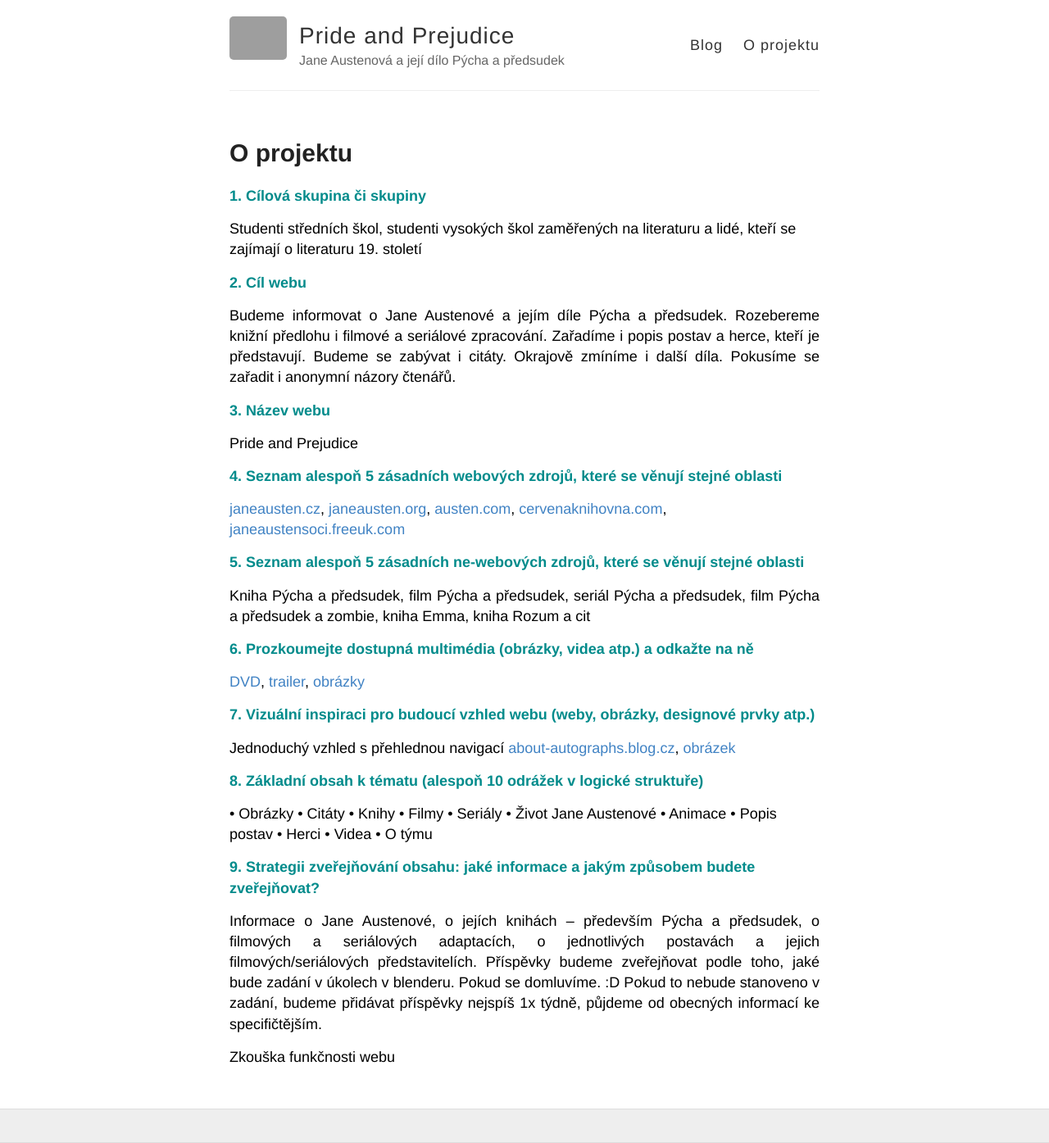
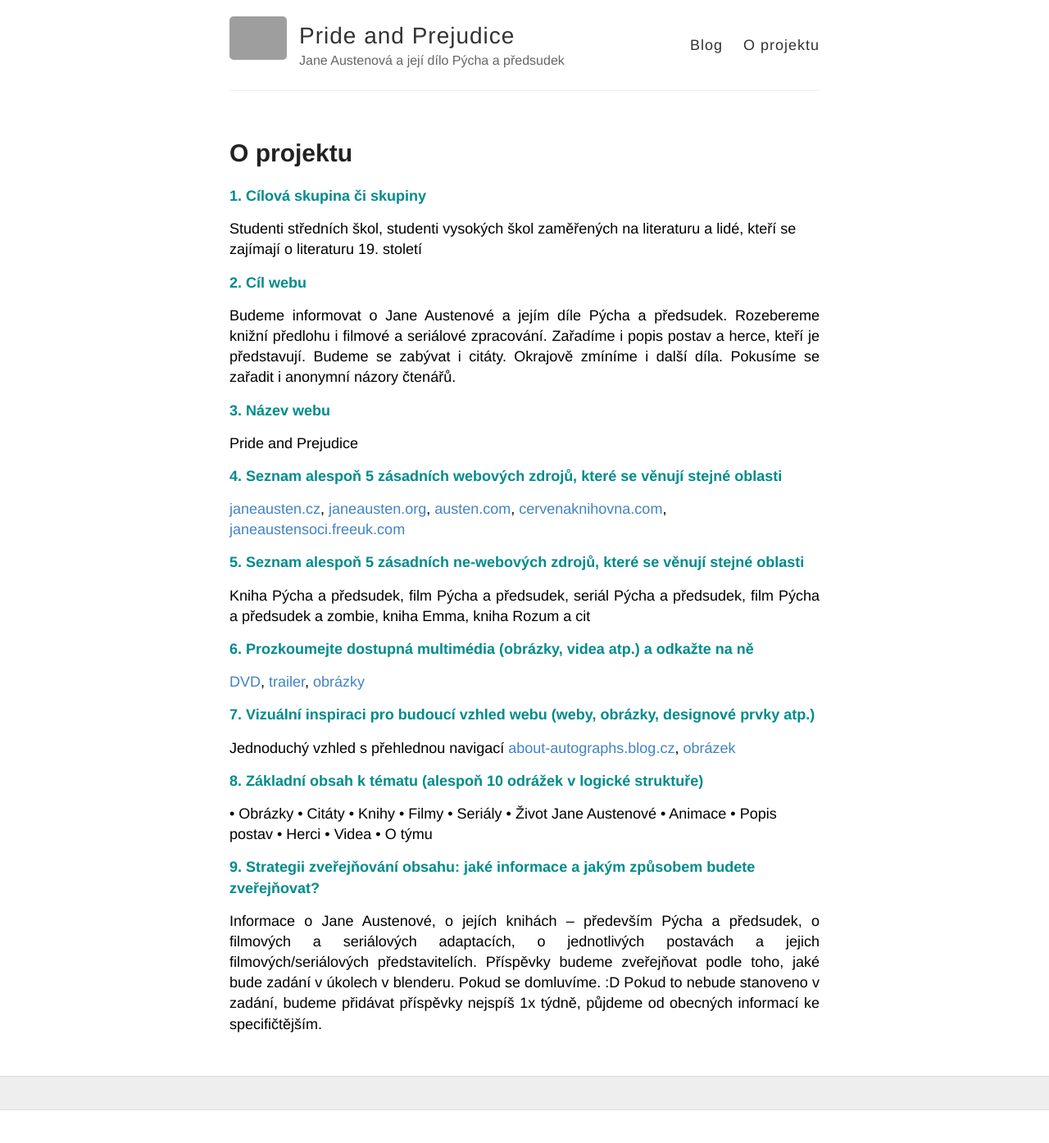
Before and after one commit to JaneAusten-PP/janeausten-pp.github.io, a Jekyll site: the page built from about.md, in a window 1280 px wide. Shown: the whole page at 82% size. Built offline with Jekyll 4.4.1, drawn with Linux system fonts in a browser that asks for light colours; after the commit the page ends 1355 px from its top, so only the background shows below that; grey boxes are pictures that could not be loaded.

Commit message:
Yes, funguje.

```diff
--- a/about.md
+++ b/about.md
@@ -52,5 +52,3 @@ Jednoduchý vzhled s přehlednou navigací [about-autographs.blog.cz](http://abo
 
 <p style="text-align: justify">Informace o Jane Austenové, o jejích knihách – především Pýcha a předsudek, o filmových a seriálových adaptacích, o jednotlivých postavách a jejich filmových/seriálových představitelích.
 Příspěvky budeme zveřejňovat podle toho, jaké bude zadání v úkolech v blenderu. Pokud se domluvíme. :D Pokud to nebude stanoveno v zadání, budeme přidávat příspěvky nejspíš 1x týdně, půjdeme od obecných informací ke specifičtějším.</p>
-
-Zkouška funkčnosti webu
```
